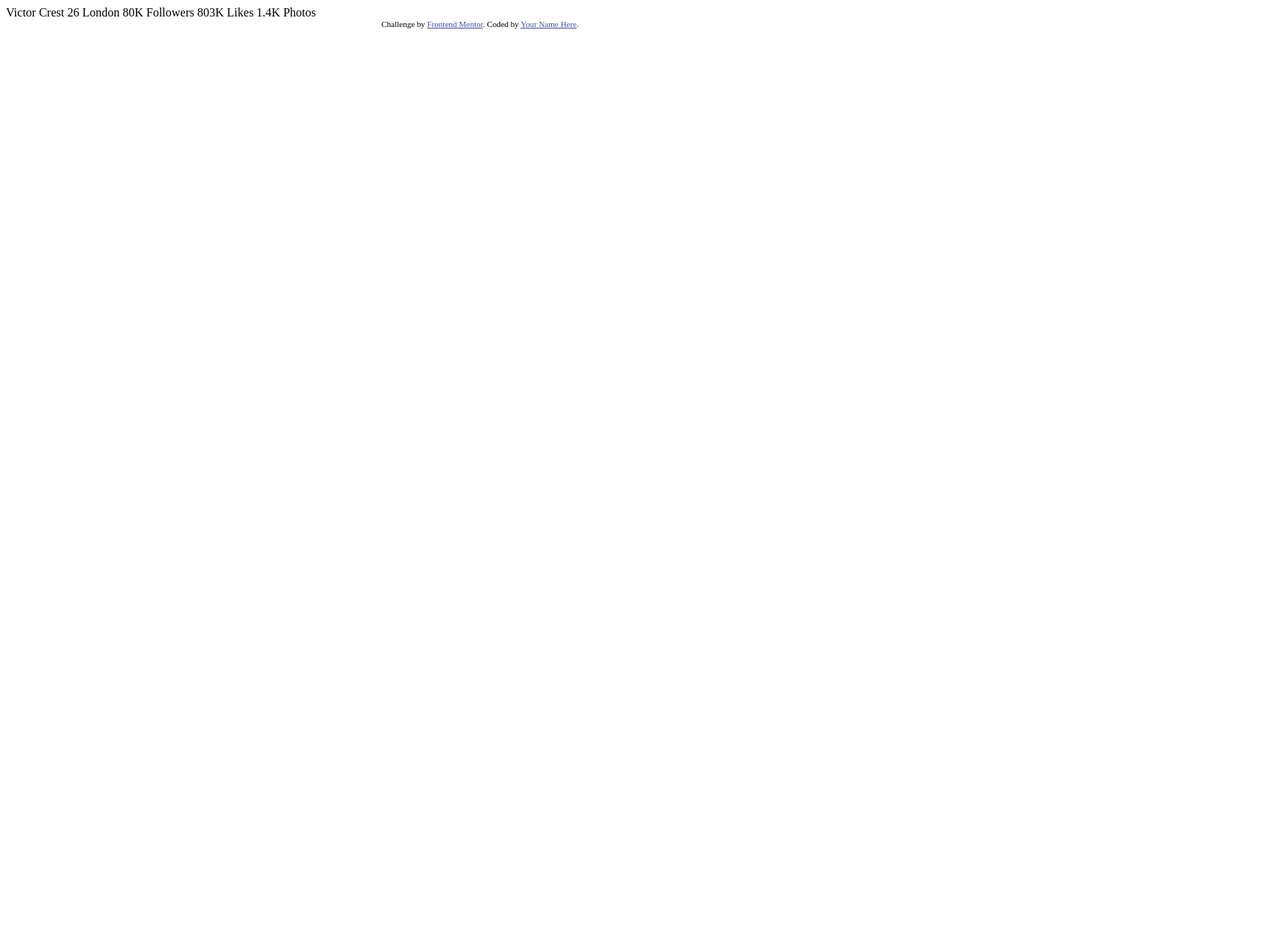
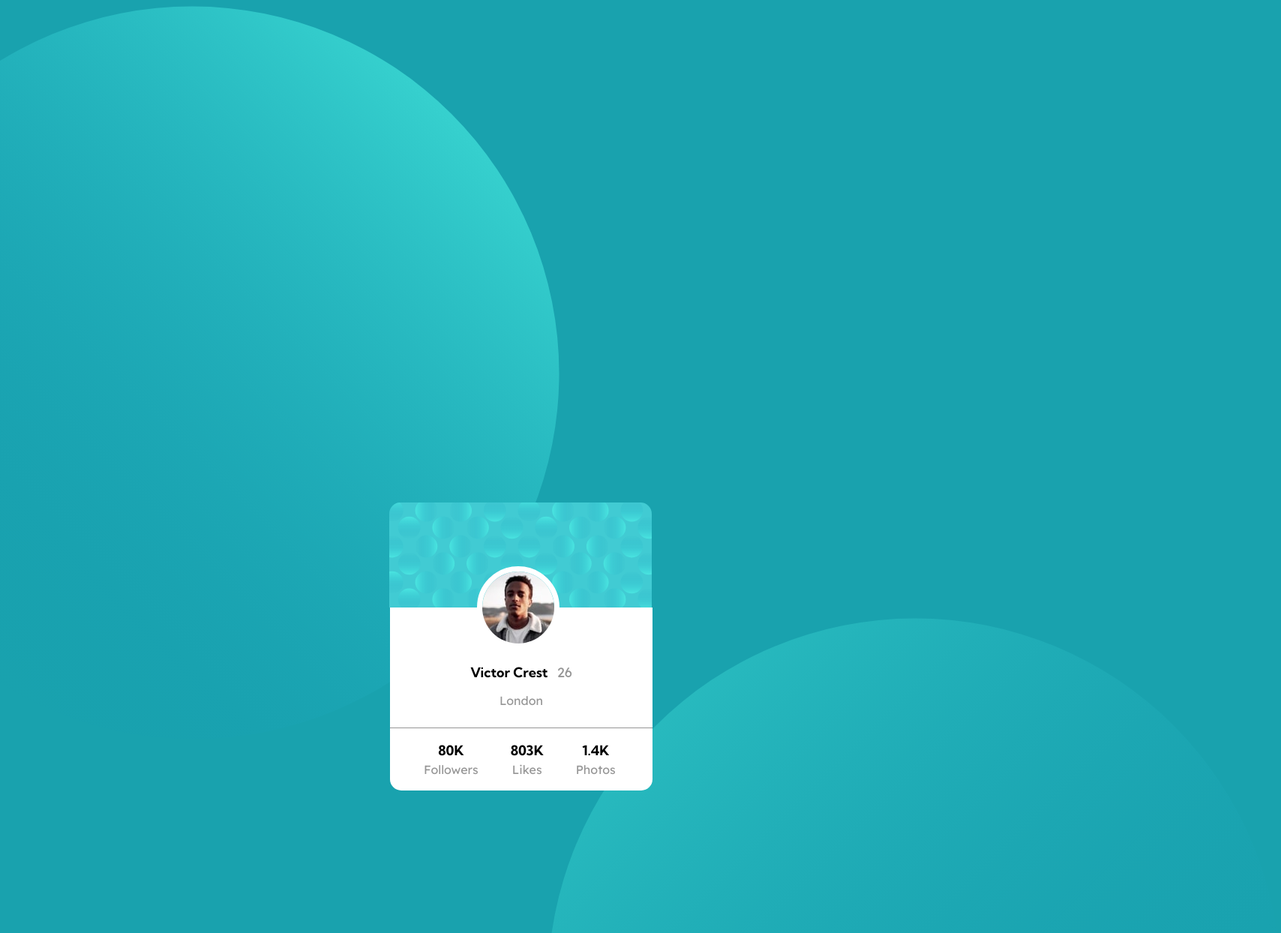
Before and after one commit to marioCoding/profile-card, a plain HTML site: page index.html in a window 1280 px wide. Shown: the top 1244 px of the page at 75% size, 1708 px wide, since content can reach past the window. Before the commit the page ends 800 px from the top, so only its background shows below. Drawn offline with Linux system fonts and the light colour scheme.

Commit message:
Update index.html

```diff
--- a/index.html
+++ b/index.html
@@ -1,35 +1,45 @@
 <!DOCTYPE html>
-<html lang="en">
-<head>
-  <meta charset="UTF-8">
-  <meta name="viewport" content="width=device-width, initial-scale=1.0"> <!-- displays site properly based on user's device -->
+<html>
+    <head>
+        <title>Frontend Mentor | Profile Card Component</title>
+        <meta name="viewport" content="width=device-width, initial-scale=1.0">
 
-  <link rel="icon" type="image/png" sizes="32x32" href="./images/favicon-32x32.png">
+        <link href="profileCard.css" rel="stylesheet" type="text/css">
+        <link rel="preconnect" href="https://fonts.googleapis.com">
+        <link rel="preconnect" href="https://fonts.gstatic.com" crossorigin>
+        <link href="https://fonts.googleapis.com/css2?family=Kumbh+Sans:wght@700&family=Lexend+Deca&display=swap" rel="stylesheet">
+    </head>
+    <body>
+        <div id="background">
+            <img src="images/bg-pattern-top.svg" class="topImg">
+            <img src="images/bg-pattern-bottom.svg" class="botImg">
+        </div>
 
-  <title>Frontend Mentor | Profile card component</title>
+        <img src="images/bg-pattern-card.svg" class="cardImg">
 
-  <!-- Feel free to remove these styles or customise in your own stylesheet 👍 -->
-  <style>
-    .attribution { font-size: 11px; text-align: center; }
-    .attribution a { color: hsl(228, 45%, 44%); }
-  </style>
-</head>
-<body>
-  Victor Crest
-  26
-  London
-
-  80K
-  Followers
-
-  803K
-  Likes
-
-  1.4K
-  Photos
-  <div class="attribution">
-    Challenge by <a href="https://www.frontendmentor.io?ref=challenge" target="_blank">Frontend Mentor</a>.
-    Coded by <a href="#">Your Name Here</a>.
-  </div>
-</body>
+        <div id="card">
+            <img src="images/image-victor.jpg" alt="Victor" class="victor">
+            <div id="cardBot">
+                <section class="main">
+                    <p class="name">Victor Crest</p>
+                    <p class="age">26</p>
+                    <p class="city">London</p>
+                </section>
+                <section class="stats">
+                    <table>
+                        <tr>
+                            <th>80K</th>
+                            <th>803K</th>
+                            <th>1.4K</th>
+                        </tr>
+                        <tr>
+                            <td>Followers</td>
+                            <td>Likes</td>
+                            <td>Photos</td>
+                        </tr>
+                    </table>
+                </section>
+            </div>
+        </div>
+    </body>
 </html>
```
